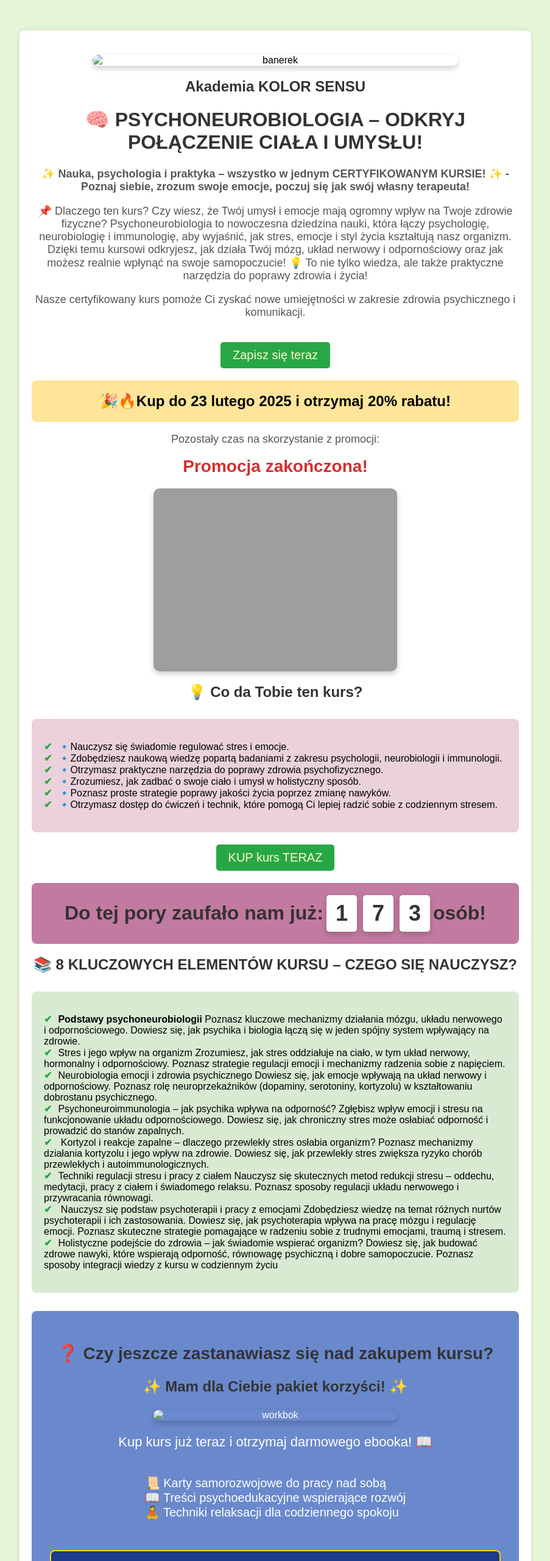
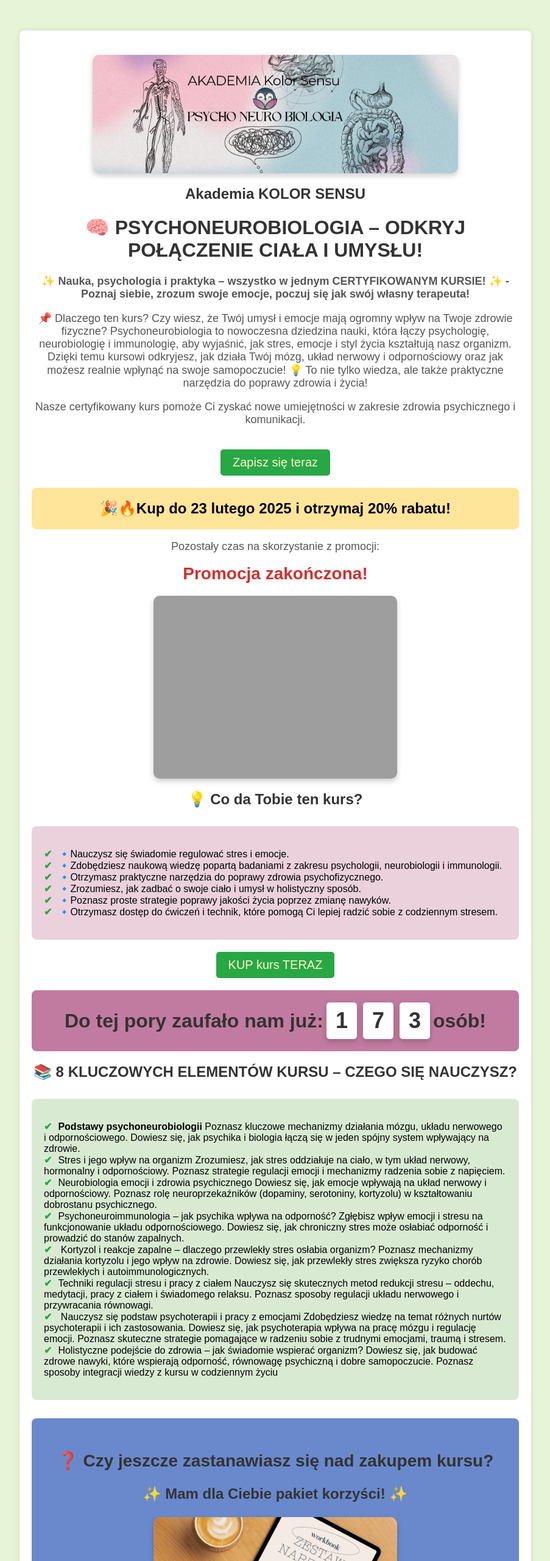
Before and after one commit to KolorSesnu/akademia, a plain HTML site: page index.html in a window 1280 px wide. Shown: the top 2560 px of the page at 61% size, without its empty margins (188-1091 px from the left). Drawn offline with Linux system fonts and the light colour scheme; the site is published under a folder, as on GitHub Pages, so addresses that start at the root find nothing.

Commit message:
missing dot

```diff
--- a/index.html
+++ b/index.html
@@ -128,7 +128,7 @@
 <body>
   <body>
   <div class="container">
-    <img src="/Obrazki/banerek.jpg" alt="banerek" style="width: 100%; max-width: 600px; margin: 20px auto; display: block; border-radius: 10px; box-shadow: 0px 4px 10px rgba(0, 0, 0, 0.2);">
+    <img src="./Obrazki/banerek.jpg" alt="banerek" style="width: 100%; max-width: 600px; margin: 20px auto; display: block; border-radius: 10px; box-shadow: 0px 4px 10px rgba(0, 0, 0, 0.2);">
 
     <h2>Akademia KOLOR SENSU</h2>
     <h1>🧠 PSYCHONEUROBIOLOGIA – ODKRYJ POŁĄCZENIE CIAŁA I UMYSŁU!</h1>
@@ -148,7 +148,7 @@
         </div>
         <p>Pozostały czas na skorzystanie z promocji:</p>
         <div id="countdown" style="font-size: 28px; font-weight: bold; color: #d32f2f; margin-top: 10px;"></div>
-    <img src="Obrazki/kurs.png" alt="kurs" style="width: 100%; max-width: 400px; margin: 20px auto; display: block; border-radius: 10px; box-shadow: 0px 4px 10px rgba(0, 0, 0, 0.2);">
+    <img src="./Obrazki/kurs.png" alt="kurs" style="width: 100%; max-width: 400px; margin: 20px auto; display: block; border-radius: 10px; box-shadow: 0px 4px 10px rgba(0, 0, 0, 0.2);">
 
         <h2>💡 Co da Tobie ten kurs?</h2>
         <div class="course-content course-content-1" style="background: #ead1dc; padding: 20px; border-radius: 8px; margin-top: 30px; text-align: left;">
@@ -203,7 +203,7 @@
         <div style="background-color: #6a89cc; color: white; padding: 30px; border-radius: 8px; margin-top: 30px;">
             <h2 style="font-size: 28px;">❓ Czy jeszcze zastanawiasz się nad zakupem kursu?</h2>
             <h3 style="font-size: 24px;">✨ Mam dla Ciebie pakiet korzyści! ✨</h3>
-            <img src="/Obrazki/workbook.jpg" alt="workbok" style="width: 100%; max-width: 400px; margin: 20px auto; display: block; border-radius: 10px; box-shadow: 0px 4px 10px rgba(0, 0, 0, 0.2);">
+            <img src="./Obrazki/workbook.jpg" alt="workbok" style="width: 100%; max-width: 400px; margin: 20px auto; display: block; border-radius: 10px; box-shadow: 0px 4px 10px rgba(0, 0, 0, 0.2);">
             <p style="font-size: 22px; color: white;">Kup kurs już teraz i otrzymaj darmowego ebooka! 📖</p>
             <ul style="list-style: none; padding: 0; font-size: 20px; text-align: left; display: inline-block;">
                 <li>📜 Karty samorozwojowe do pracy nad sobą</li>
@@ -214,7 +214,7 @@
         </div>
         <div class="summary-container">
         <h2>🎁 Kupując teraz zyskujesz cały PAKIET:</h2>
-                        <img src="/Obrazki/pakiet.jpg" alt="pakiet" style="width: 100%; max-width: 400px; margin: 20px auto; display: block; border-radius: 10px; box-shadow: 0px 4px 10px rgba(0, 0, 0, 0.2);">
+                        <img src="./Obrazki/pakiet.jpg" alt="pakiet" style="width: 100%; max-width: 400px; margin: 20px auto; display: block; border-radius: 10px; box-shadow: 0px 4px 10px rgba(0, 0, 0, 0.2);">
         <p>✅ Kurs promocyjnej cenie</p>
         <p>✅ Darmowy ebook samopomocowy </p>
         <p>✅ Certyfikat z suplement</p>
```
